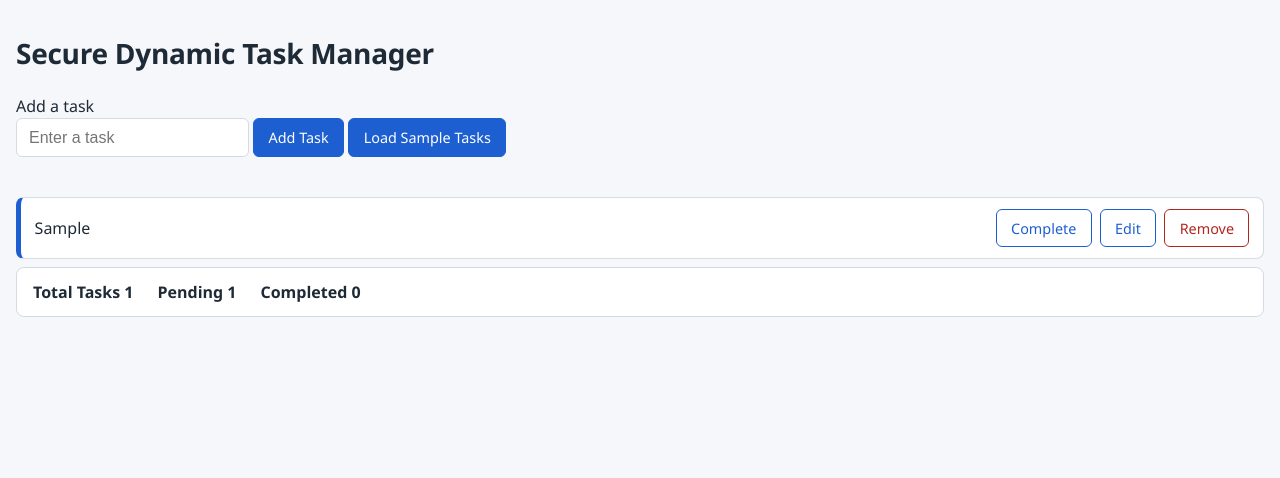
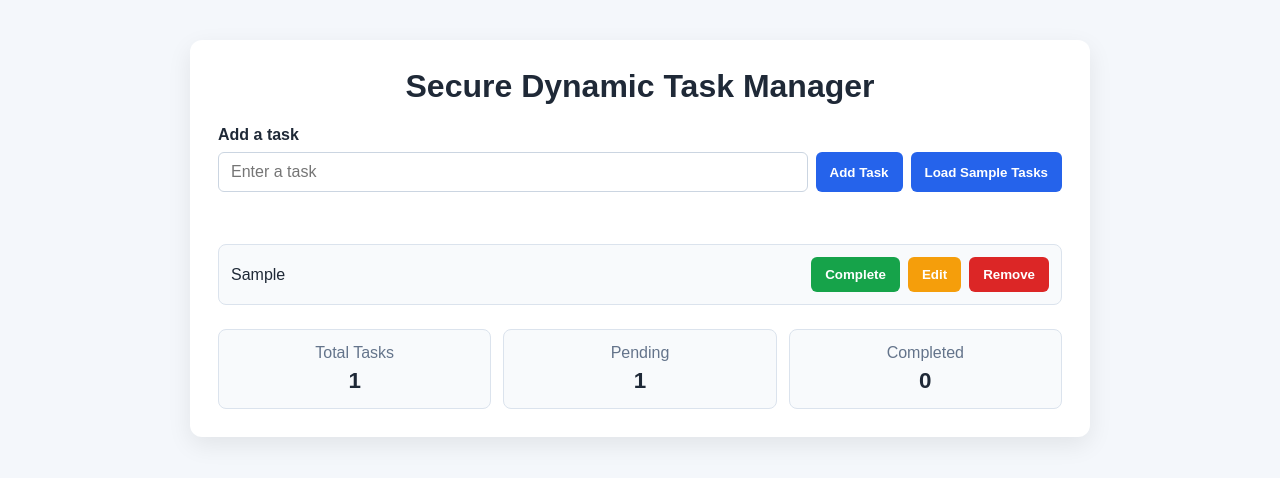
Before and after one commit to rumimiru/SecureDynamicTaskManager, a plain HTML site: page index.html in a window 1280 px wide. Both pictures are taken after typing "Sample" into the empty fields and a click on the button "Add Task". Drawn offline with Linux system fonts and the light colour scheme.

Commit message:
Update style.css

```diff
--- a/css/style.css
+++ b/css/style.css
@@ -1,143 +1,154 @@
-:root {
-  --ink: #1f2a37;
-  --muted: #5b6776;
-  --paper: #f5f7fa;
-  --card: #ffffff;
-  --line: #d5dbe3;
-  --accent: #1d5fd1;
-  --done: #2f7d4f;
-  --danger: #b3261e;
+* {
+    box-sizing: border-box;
 }
-
-* { box-sizing: border-box; }
 
 body {
     margin: 0;
-  padding: 2rem 1rem;
-  background: var(--paper);
-  color: var(--ink);
-  font-family: "Segoe UI", system-ui, -apple-system, sans-serif;
-  line-height: 1.5;
+    min-height: 100vh;
+    font-family: Arial, sans-serif;
+    background: #f4f7fb;
+    color: #1f2937;
 }
 
-.app {
-  max-width: 640px;
-  margin: 0 auto;
+.container {
+    width: min(900px, 92%);
+    margin: 40px auto;
+    padding: 28px;
+    background: #ffffff;
+    border-radius: 12px;
+    box-shadow: 0 8px 24px rgba(0, 0, 0, 0.08);
 }
 
 h1 {
-  margin: 0 0 1.25rem;
-  font-size: 1.75rem;
-  letter-spacing: -0.01em;
+    margin-top: 0;
+    text-align: center;
 }
 
-.add-form {
+.task-controls {
+    margin-bottom: 24px;
+}
+
+.task-controls label {
+    display: block;
+    margin-bottom: 8px;
+    font-weight: 600;
+}
+
+.input-row {
     display: flex;
+    gap: 8px;
     flex-wrap: wrap;
-  gap: 0.5rem;
 }
 
 #taskInput {
-  flex: 1 1 220px;
-  padding: 0.6rem 0.75rem;
+    flex: 1 1 250px;
+    min-width: 0;
+    padding: 10px 12px;
+    border: 1px solid #cbd5e1;
+    border-radius: 6px;
     font-size: 1rem;
-  border: 1px solid var(--line);
-  border-radius: 6px;
-  background: var(--card);
 }
 
 button {
-  padding: 0.55rem 0.9rem;
-  font-size: 0.9rem;
-  font-family: inherit;
-  color: #fff;
-  background: var(--accent);
-  border: 1px solid var(--accent);
+    padding: 10px 14px;
+    border: 0;
     border-radius: 6px;
     cursor: pointer;
+    font-weight: 600;
 }
 
-button:hover { filter: brightness(1.1); }
-
-button.secondary,
-.complete-btn,
-.edit-btn {
-  color: var(--accent);
-  background: var(--card);
+#addTaskBtn,
+#loadSamplesBtn {
+    background: #2563eb;
+    color: #ffffff;
 }
 
-.remove-btn {
-  color: var(--danger);
-  background: var(--card);
-  border-color: var(--danger);
-}
-
-:focus-visible {
-  outline: 3px solid #f2b705;
-  outline-offset: 2px;
+button:hover {
+    opacity: 0.88;
 }
 
 .message {
-  min-height: 1.5rem;
-  margin: 0.5rem 0;
-  color: var(--danger);
-  font-weight: 600;
+    min-height: 20px;
+    margin: 8px 0 0;
+    color: #b91c1c;
 }
 
-.summary {
-  display: flex;
-  gap: 1.5rem;
-  margin: 0.5rem 0 1rem;
-  padding: 0.75rem 1rem;
-  background: var(--card);
-  border: 1px solid var(--line);
-  border-radius: 8px;
-}
-
-.summary p { margin: 0; color: var(--muted); }
-.summary span { color: var(--ink); font-weight: 700; }
-
 #taskList {
+    list-style: none;
+    padding: 0;
     margin: 0;
-  padding: 0;
-  list-style: none;
 }
 
 .task-item {
     display: flex;
     align-items: center;
+    gap: 8px;
     flex-wrap: wrap;
-  gap: 0.5rem;
-  margin-bottom: 0.5rem;
-  padding: 0.65rem 0.85rem;
-  background: var(--card);
-  border: 1px solid var(--line);
-  border-left: 5px solid var(--accent);
+    padding: 12px;
+    margin-bottom: 10px;
+    border: 1px solid #dbe3ed;
     border-radius: 8px;
-}
-
-.task-item.completed {
-  border-left-color: var(--done);
+    background: #f8fafc;
 }
 
 .task-text {
-  flex: 1 1 200px;
+    flex: 1 1 250px;
     overflow-wrap: anywhere;
 }
 
 .task-item.completed .task-text {
-  color: var(--muted);
     text-decoration: line-through;
+    opacity: 0.6;
+}
+
+.complete-btn {
+    background: #16a34a;
+    color: #ffffff;
+}
+
+.edit-btn {
+    background: #f59e0b;
+    color: #ffffff;
+}
+
+.remove-btn {
+    background: #dc2626;
+    color: #ffffff;
 }
 
 .edit-input {
-  flex: 1 1 200px;
-  padding: 0.4rem 0.6rem;
+    flex: 1 1 250px;
+    padding: 9px 10px;
+    border: 1px solid #94a3b8;
+    border-radius: 6px;
     font-size: 1rem;
-  border: 1px solid var(--accent);
-  border-radius: 6px;
 }
 
-@media (max-width: 480px) {
-  .summary { flex-direction: column; gap: 0.25rem; }
+.summary {
+    display: flex;
+    gap: 12px;
+    margin-top: 24px;
 }
+
+.summary > div {
+    flex: 1;
+    padding: 14px;
+    text-align: center;
+    border: 1px solid #dbe3ed;
+    border-radius: 8px;
+    background: #f8fafc;
+}
+
+.summary span,
+.summary strong {
+    display: block;
+}
+
+.summary span {
+    margin-bottom: 6px;
+    color: #64748b;
+}
+
+.summary strong {
+    font-size: 1.4rem;
+}
```
Lines whose indentation alone changed are shown as unchanged.
